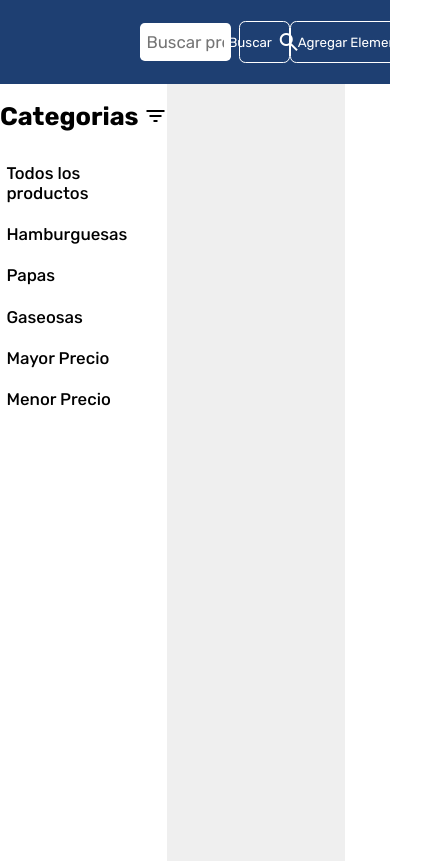
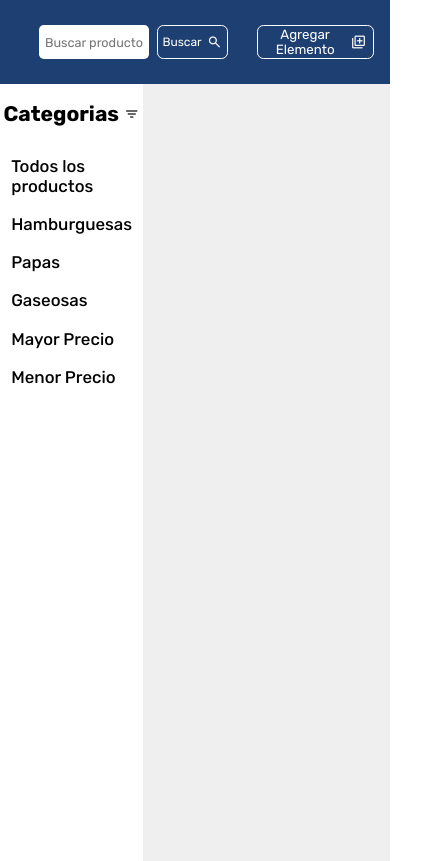
Before and after one commit to flopigimenez/parcial2-programacion, a website built with Vite: page index.html in a window 390 px wide. Shown: the whole page, 446 px wide, since content can reach past the window. Built offline with nearby package versions, Linux system fonts and the light colour scheme; some packages are replaced by stand-ins of ours; a web font is replaced by a local one.

Commit message:
Update style.css

```diff
--- a/style.css
+++ b/style.css
@@ -16,7 +16,7 @@
 }
 
 .container-div-header {
-    width: 60%;
+    width: 63%;
     display: flex;
     justify-content: space-between;
     padding: 1rem;
@@ -35,7 +35,7 @@
     border: none;
     outline: none;
     height: 3vh;
-    width: 20vw;
+    width: 23vw;
     font-size: 2vh;
 }
 
@@ -54,7 +54,7 @@
 }
 
 .button-add {
-    width: 20vw;
+    width: 18vw;
     height: 5vh;
     border-radius: 0.4rem;
     padding: 0.4rem;
@@ -168,6 +168,7 @@ span {
 }
 
 .list-aside h2{
+    padding: 0 3px;
     display: flex;
     margin-top: 2vh;
     justify-content: center;
@@ -280,10 +281,6 @@ span {
 
 /* media querys */
 @media (max-width: 1000px){
-    .button-add {
-        width: 24vw;
-    }
-
     .container-title-section {
         margin: 1rem 0 2rem 0;
     }
@@ -298,22 +295,101 @@ span {
     }
 }
 
+@media (max-width: 800px){
+    .container-div-header {
+        width: 75%;
+    }
+
+    .input-header {
+        height: 2.5vh;
+        width: 30vw;
+        font-size: 1.5vh;
+    }
+
+    .button-search {
+        width: 13vw;
+        height: 4vh;
+    }
+
+    .button-add {
+        width: 23vw;
+        height: 4vh;
+    }
+
+    .container-main {
+        grid-template-columns: 0.3fr 1.6fr;
+    }
+
+    .div-popUp {
+        width: 68vw;
+        height: 53vh;
+    }
+
+    .container-titulo-popUp {
+        font-size: 2vh;
+        padding: 1.5vh 0 1px 0;
+    }
+
+    .container-product-store {
+        grid-template-columns: repeat(2, 0.3fr);
+    }
+
+    .container-target-item {
+        width: 28vw;
+    }
+
+    .container-target-item h2 {
+        font-size: 15px;
+    }
+
+    .list-aside ul li {
+        padding: 0.3rem 0.7rem;
+    }
+
+}
+
 @media (max-width: 500px){
+    .container-div-header {
+        width: 86%;
+    }
+
+    .input-header {
+        width: 25vw;
+        font-size: 1.5vh;
+    }
+
+    .button-search {
+        width: 18vw;
+        height: 4vh;
+        font-size: 12px;
+    }
+
     .button-add {
-        width: 40vw;
+        width: 30vw;
+    }
+
+    .div-popUp {
+        width: 85vw;
+    }
+
+    .container-titulo-popUp {
+        font-size: 1.8vh;
     }
 
     .container-title-section {
-        margin: 1rem 0 2rem 0;
+        font-size: 2vh;
+    }
+
+    .list-aside h2{
+        font-size: 2.5vh;
+    }
+
+    .material-symbols-outlined {
+        font-size: medium;
     }
 
     .container-product-store {
-        grid-template-columns: repeat(3, 0.3fr);
-        gap: 4vh;
-    }
-
-    .container-target-item {
-        width: 21vw;
+        grid-template-columns: repeat(1, 0.3fr);
     }
 }
 
```
